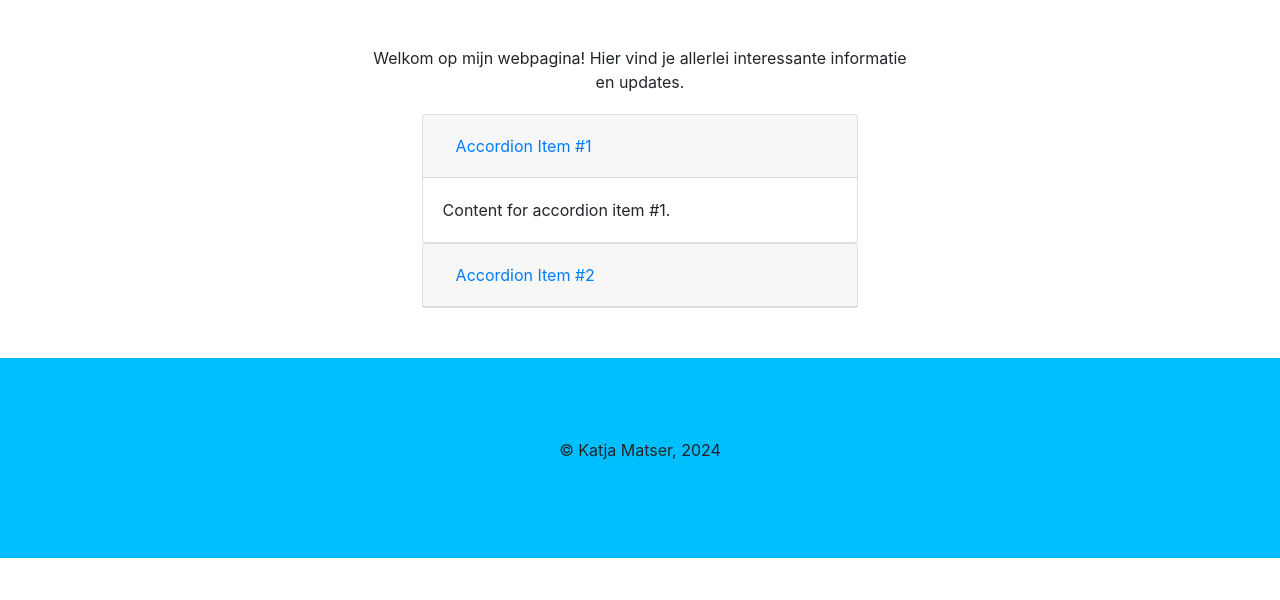
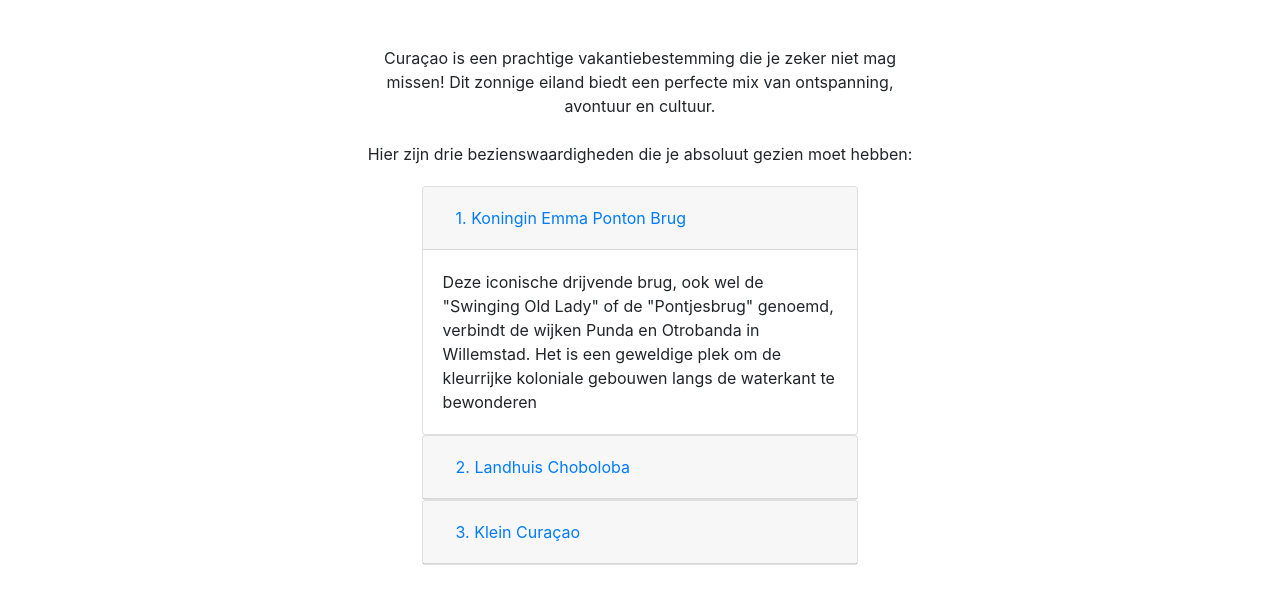
Before and after one commit to Salmiakje/Curacao, a plain HTML site: page index.html in a window 1280 px wide. Shown: the part 352-952 px from the top of the page. Before the commit the page ends 910 px from the top, so only its background shows below. Drawn offline with nearby package versions, Linux system fonts and the light colour scheme.

Commit message:
Update index.html

```diff
--- a/index.html
+++ b/index.html
@@ -13,20 +13,21 @@
     </header>
     <div class="container mt-5">
         <div class="text-block">
-            <p>Welkom op mijn webpagina! Hier vind je allerlei interessante informatie en updates.</p>
+            <p>Curaçao is een prachtige vakantiebestemming die je zeker niet mag missen! Dit zonnige eiland biedt een perfecte mix van ontspanning, avontuur en cultuur.
+            </br></br> Hier zijn drie bezienswaardigheden die je absoluut gezien moet hebben:</p>
         </div>
         <div id="accordion">
             <div class="card">
                 <div class="card-header" id="headingOne">
                     <h5 class="mb-0">
                         <button class="btn btn-link" data-toggle="collapse" data-target="#collapseOne" aria-expanded="true" aria-controls="collapseOne">
-                            Accordion Item #1
+                            1. Koningin Emma Ponton Brug
                         </button>
                     </h5>
                 </div>
                 <div id="collapseOne" class="collapse show" aria-labelledby="headingOne" data-parent="#accordion">
                     <div class="card-body">
-                        Content for accordion item #1.
+                        Deze iconische drijvende brug, ook wel de "Swinging Old Lady" of de "Pontjesbrug" genoemd, verbindt de wijken Punda en Otrobanda in Willemstad. Het is een geweldige plek om de kleurrijke koloniale gebouwen langs de waterkant te bewonderen
                     </div>
                 </div>
             </div>
@@ -34,13 +35,35 @@
                 <div class="card-header" id="headingTwo">
                     <h5 class="mb-0">
                         <button class="btn btn-link collapsed" data-toggle="collapse" data-target="#collapseTwo" aria-expanded="false" aria-controls="collapseTwo">
-                            Accordion Item #2
+                            2. Landhuis Choboloba
                         </button>
                     </h5>
                 </div>
                 <div id="collapseTwo" class="collapse" aria-labelledby="headingTwo" data-parent="#accordion">
                     <div class="card-body">
-                        Content for accordion item #2.
+                        Landhuis Chobolobo is een historische plantagehuis op Curaçao, bekend als de thuisbasis van de beroemde Blue Curaçao likeur. Dit landhuis, gebouwd in de vroege 19e eeuw, herbergt de Curaçao Liqueur Distillery waar de originele Blue Curaçao likeur nog steeds wordt geproduceerd volgens het originele recept12.
+
+Een bezoek aan Landhuis Chobolobo biedt een fascinerende kijk op de geschiedenis en het productieproces van deze wereldberoemde likeur. Bezoekers kunnen deelnemen aan rondleidingen door de distilleerderij, waar ze leren over de productie van de likeur, van de selectie van de sinaasappelschillen tot het bottelen van het eindproduct23.
+
+Naast de rondleidingen biedt Landhuis Chobolobo ook cocktailworkshops, waar je kunt leren hoe je heerlijke cocktails maakt met de verschillende smaken van Curaçao likeur2. Het landhuis zelf is ook een bezoek waard, met zijn charmante cadeauwinkel en de mogelijkheid om de prachtige omgeving op eigen gelegenheid te verkennen2.
+
+Als je geïnteresseerd bent in een unieke en smaakvolle ervaring op Curaçao, is een bezoek aan Landhuis Chobolobo zeker een aanrader
+                    </div>
+                </div>
+            </div>
+            <div class="card">
+                <div class="card-header" id="headingThree">
+                    <h5 class="mb-0">
+                        <button class="btn btn-link collapsed" data-toggle="collapse" data-target="#collapseThree" aria-expanded="false" aria-controls="collapseThree">
+                            3. Klein Curaçao
+                        </button>
+                    </h5>
+                </div>
+                <div id="collapseThree" class="collapse" aria-labelledby="headingThree" data-parent="#accordion">
+                    <div class="card-body">
+                        Klein Curaçao is een klein, onbewoond eiland gelegen ongeveer 10 kilometer ten zuidoosten van Curaçao. Dit eiland, met een oppervlakte van slechts 1,7 vierkante kilometer, staat bekend om zijn prachtige witte zandstranden en kristalhelder water.
+                        Een van de meest iconische bezienswaardigheden op Klein Curaçao is de oude vuurtoren, die oorspronkelijk in 1850 werd gebouwd en later werd herbouwd.
+                        Het eiland is een populaire bestemming voor snorkelaars en duikers vanwege de rijke onderwaterwereld. Het heldere water biedt uitstekende zichtbaarheid en je kunt er kleurrijke koraalriffen en een verscheidenheid aan zeeleven, waaronder zeeschildpadden, ontdekken.
                     </div>
                 </div>
             </div>
```
